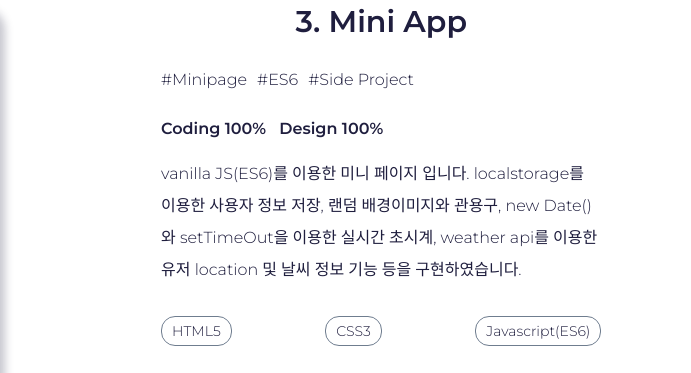
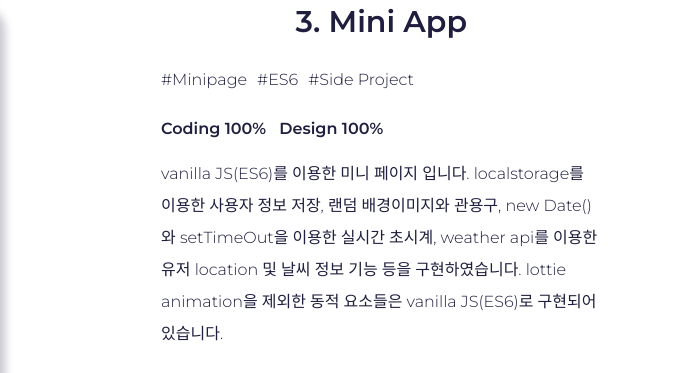
Before and after one commit to ahnyukyung/personal_page, a plain HTML site: page index.html in a window 1280 px wide. Shown: the part 3535-3908 px from the top of the page, 589-1280 px from the left. Drawn offline with Linux system fonts and the light colour scheme; a web font is replaced by a local one.

Commit message:
modify asset

```diff
--- a/index.html
+++ b/index.html
@@ -237,7 +237,8 @@
                   <span>Coding 100% &nbsp; Design 100%</span>
                   <p>
                     vanilla JS(ES6)를 이용한 미니 페이지 입니다. localstorage를 이용한 사용자 정보 저장, 랜덤 배경이미지와 관용구, new Date()와
-                    setTimeOut을 이용한 실시간 초시계, weather api를 이용한 유저 location 및 날씨 정보 기능 등을 구현하였습니다.
+                    setTimeOut을 이용한 실시간 초시계, weather api를 이용한 유저 location 및 날씨 정보 기능 등을 구현하였습니다. lottie animation을
+                    제외한 동적 요소들은 vanilla JS(ES6)로 구현되어 있습니다.
                   </p>
                 </div>
                 <ul class="use_skill">
```
Also changed, not shown: 1 other file.
